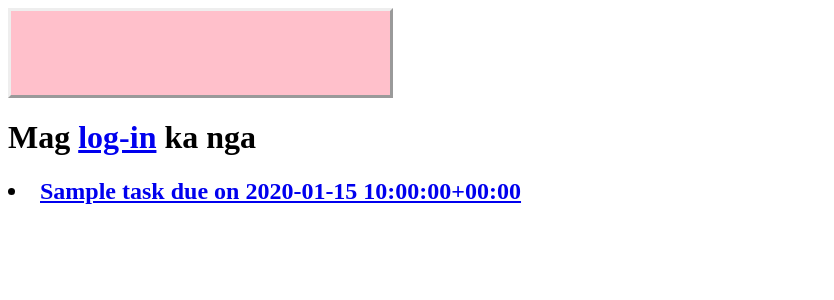
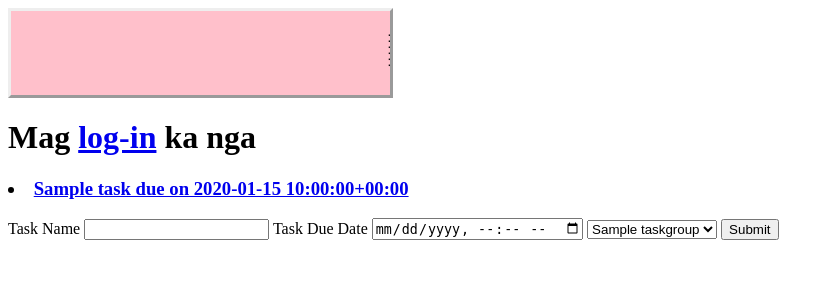
Before and after one commit to gdc-ac/CSCI40-Examples-in-Class, a Django app: page /tasks/list in a window 1280 px wide. Shown: the top 300 px of the page, without its empty margins (0-834 px from the left). Run offline with Django 5.2, Linux system fonts and the light colour scheme; tables that the repository leaves empty hold one stand-in row (values such as "Sample post").

Commit message:
18032024 - can now make tasks from the TaskList page

```diff
--- a/tasks/views.py
+++ b/tasks/views.py
@@ -1,10 +1,12 @@
+from typing import Any
+
 from django.contrib.auth.mixins import LoginRequiredMixin
 from django.http import HttpResponse
 from django.shortcuts import render
 from django.views.generic.detail import DetailView
 from django.views.generic.list import ListView
 
-from .models import Task
+from .models import Task, TaskGroup
 
 
 def index(request):
@@ -14,11 +16,17 @@
 # Use list-based for a more custom approach
 # def task_list(request):
 #     tasks = Task.objects.all()
-#     ctx = {
-#         "tasks": tasks
-#     }
+#     ctx = {"object_list": tasks, "taskgroups": TaskGroup.objects.all()}
 
-#     return render(request, 'task_list.html', ctx)
+#     if request.method == "POST":
+#         task = Task()
+#         task.name = request.POST["task_name"]
+#         task.due_date = request.POST.get("task_due")
+#         task.taskgroup = TaskGroup.objects.get(pk=request.POST.get("taskgroup"))
+#         task.save()
+
+#     return render(request, "task_list.html", ctx)
+
 
 # def task_detail(request, pk):
 #     task = Task.objects.get(pk=pk)
@@ -34,6 +42,20 @@
     model = Task
     template_name = "task_list.html"
 
+    def get_context_data(self, **kwargs):
+        ctx = super().get_context_data(**kwargs)
+        ctx["taskgroups"] = TaskGroup.objects.all()
+        return ctx
+
+    def post(self, request, *args, **kwargs):
+        task = Task()
+        task.name = request.POST["task_name"]
+        task.due_date = request.POST.get("task_due")
+        task.taskgroup = TaskGroup.objects.get(pk=request.POST.get("taskgroup"))
+        task.save()
+
+        return self.get(request, *args, **kwargs)
+
 
 class TaskDetailView(LoginRequiredMixin, DetailView):
     model = Task
--- a/templates/task_list.html
+++ b/templates/task_list.html
@@ -29,13 +29,34 @@
             <h1>Mag <a href="{% url 'login' %}">log-in</a> ka nga</h1>
         {% endif %}
         {% for task in object_list %}
-            <h2>
+            <h3>
             <li>
                 <a href = "{{ task.get_absolute_url }}">
                     {{ task }}
                 </a>
             </li>
-            </h2>
+            </h3>
         {% endfor %}
+        <form method="POST">
+            {% csrf_token %}
+            <label for="task_name">
+                <span>
+                    Task Name
+                </span>
+                <input type="text" id="task_name" name="task_name">
+            </label>
+            <label for="task_due">
+                <span>
+                    Task Due Date
+                </span>
+                <input type="datetime-local" id="task_due" name="task_due">
+                <select id="taskgroup" name="taskgroup">
+                    {% for group in taskgroups %}
+                    <option value="{{ group.pk }}">{{ group }}</option>
+                    {% endfor %}
+                </select>
+            </label>
+            <button type="submit">Submit</button>
+        </form>
     </body>
 </html>
```
Also changed, not shown: tasks/urls.py (+6 -5 lines).
